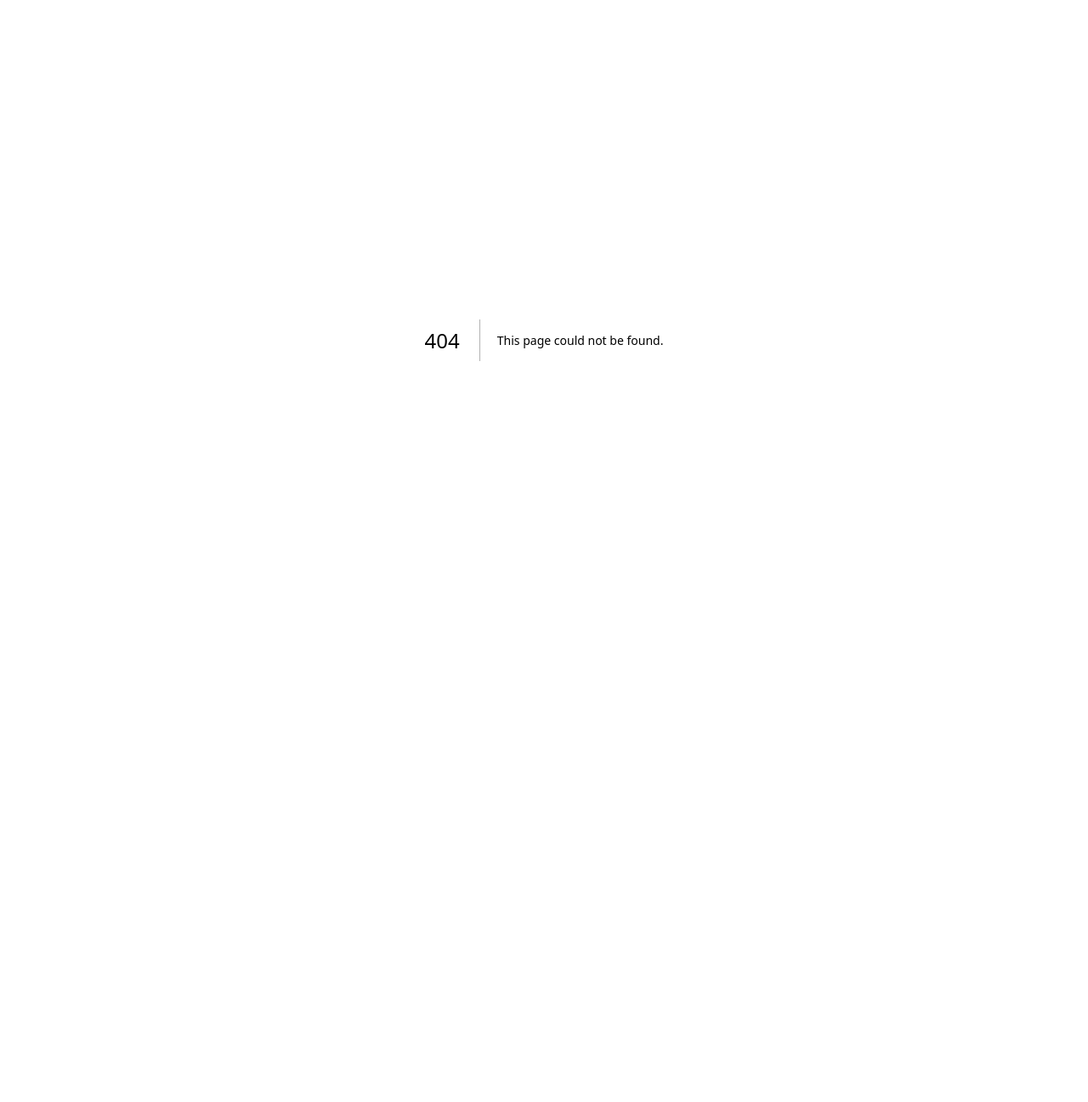
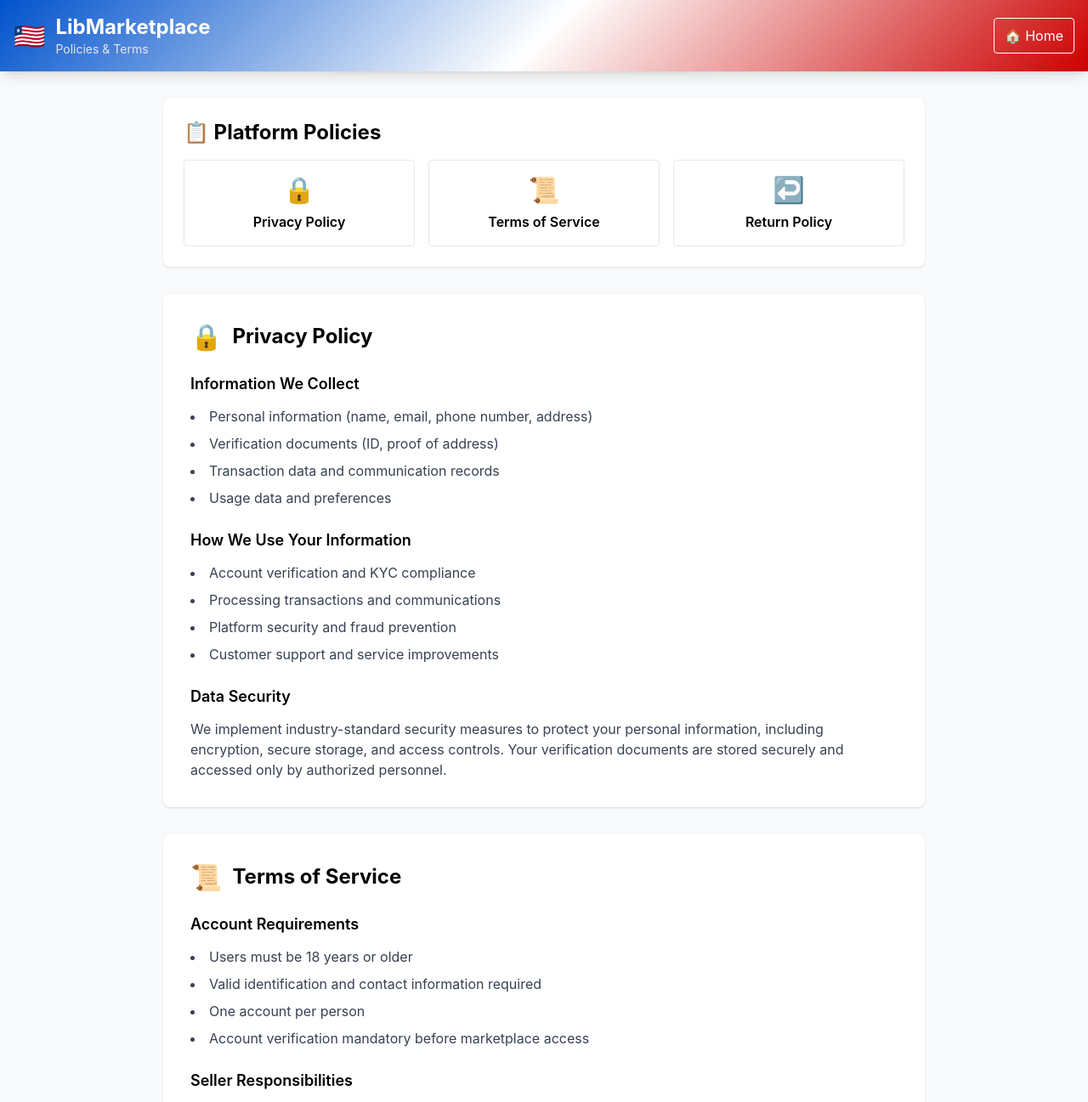
Before and after one commit to reviveshine/LibMarketplace, a Next.js app: page /policies in a window 1280 px wide. Before the commit this address had no page. Shown: the top 1297 px of the page at 85% size. Before the commit the page ends 800 px from the top, so only its background shows below. Built offline with nearby package versions, Linux system fonts and the light colour scheme.

Commit message:
Add comprehensive policies page and complete marketplace platform
Co-authored-by: reviveshine <219742065+reviveshine@users.noreply.github.com>

```diff
--- a/pages/index.tsx
+++ b/pages/index.tsx
@@ -253,6 +253,12 @@ export default function Home() {
             >
               📞 Contact
             </button>
+            <Link
+              href="/policies"
+              className={`px-4 py-2 rounded-lg font-medium transition-colors text-gray-600 hover:text-blue-600`}
+            >
+              📋 Policies
+            </Link>
           </div>
         </div>
       </nav>
--- /dev/null
+++ b/pages/policies.tsx
@@ -0,0 +1,205 @@
+import Head from 'next/head'
+import Link from 'next/link'
+
+export default function Policies() {
+  return (
+    <div className="min-h-screen bg-gray-50">
+      <Head>
+        <title>Policies - LibMarketplace</title>
+      </Head>
+
+      {/* Header */}
+      <header className="liberian-gradient shadow-lg">
+        <div className="container mx-auto px-4 py-4">
+          <div className="flex justify-between items-center">
+            <div className="flex items-center space-x-3">
+              <div className="text-3xl">🇱🇷</div>
+              <div>
+                <h1 className="text-2xl font-bold text-white">LibMarketplace</h1>
+                <p className="text-sm text-gray-200">Policies & Terms</p>
+              </div>
+            </div>
+            <Link href="/" className="text-white hover:text-gray-200 px-3 py-2 rounded border border-white">
+              🏠 Home
+            </Link>
+          </div>
+        </div>
+      </header>
+
+      {/* Main Content */}
+      <main className="container mx-auto px-4 py-8">
+        <div className="max-w-4xl mx-auto space-y-8">
+          {/* Navigation */}
+          <div className="bg-white rounded-lg shadow p-6">
+            <h2 className="text-2xl font-bold mb-4">📋 Platform Policies</h2>
+            <div className="grid grid-cols-1 md:grid-cols-3 gap-4">
+              <a href="#privacy" className="p-4 border rounded hover:bg-gray-50 text-center">
+                <div className="text-3xl mb-2">🔒</div>
+                <h3 className="font-semibold">Privacy Policy</h3>
+              </a>
+              <a href="#terms" className="p-4 border rounded hover:bg-gray-50 text-center">
+                <div className="text-3xl mb-2">📜</div>
+                <h3 className="font-semibold">Terms of Service</h3>
+              </a>
+              <a href="#returns" className="p-4 border rounded hover:bg-gray-50 text-center">
+                <div className="text-3xl mb-2">↩️</div>
+                <h3 className="font-semibold">Return Policy</h3>
+              </a>
+            </div>
+          </div>
+
+          {/* Privacy Policy */}
+          <div id="privacy" className="bg-white rounded-lg shadow p-8">
+            <h2 className="text-2xl font-bold mb-6 flex items-center">
+              <span className="text-3xl mr-3">🔒</span>
+              Privacy Policy
+            </h2>
+            <div className="space-y-6">
+              <div>
+                <h3 className="text-lg font-semibold mb-3">Information We Collect</h3>
+                <ul className="list-disc list-inside space-y-2 text-gray-700">
+                  <li>Personal information (name, email, phone number, address)</li>
+                  <li>Verification documents (ID, proof of address)</li>
+                  <li>Transaction data and communication records</li>
+                  <li>Usage data and preferences</li>
+                </ul>
+              </div>
+              <div>
+                <h3 className="text-lg font-semibold mb-3">How We Use Your Information</h3>
+                <ul className="list-disc list-inside space-y-2 text-gray-700">
+                  <li>Account verification and KYC compliance</li>
+                  <li>Processing transactions and communications</li>
+                  <li>Platform security and fraud prevention</li>
+                  <li>Customer support and service improvements</li>
+                </ul>
+              </div>
+              <div>
+                <h3 className="text-lg font-semibold mb-3">Data Security</h3>
+                <p className="text-gray-700">
+                  We implement industry-standard security measures to protect your personal information,
+                  including encryption, secure storage, and access controls. Your verification documents
+                  are stored securely and accessed only by authorized personnel.
+                </p>
+              </div>
+            </div>
+          </div>
+
+          {/* Terms of Service */}
+          <div id="terms" className="bg-white rounded-lg shadow p-8">
+            <h2 className="text-2xl font-bold mb-6 flex items-center">
+              <span className="text-3xl mr-3">📜</span>
+              Terms of Service
+            </h2>
+            <div className="space-y-6">
+              <div>
+                <h3 className="text-lg font-semibold mb-3">Account Requirements</h3>
+                <ul className="list-disc list-inside space-y-2 text-gray-700">
+                  <li>Users must be 18 years or older</li>
+                  <li>Valid identification and contact information required</li>
+                  <li>One account per person</li>
+                  <li>Account verification mandatory before marketplace access</li>
+                </ul>
+              </div>
+              <div>
+                <h3 className="text-lg font-semibold mb-3">Seller Responsibilities</h3>
+                <ul className="list-disc list-inside space-y-2 text-gray-700">
+                  <li>Provide accurate product descriptions and images</li>
+                  <li>Honor accepted offers and maintain stock accuracy</li>
+                  <li>Respond to buyer inquiries within 24 hours</li>
+                  <li>Ship products promptly and securely</li>
+                </ul>
+              </div>
+              <div>
+                <h3 className="text-lg font-semibold mb-3">Buyer Responsibilities</h3>
+                <ul className="list-disc list-inside space-y-2 text-gray-700">
+                  <li>Make offers in good faith</li>
+                  <li>Complete transactions for accepted offers</li>
+                  <li>Communicate respectfully with sellers</li>
+                  <li>Report any issues promptly</li>
+                </ul>
+              </div>
+              <div>
+                <h3 className="text-lg font-semibold mb-3">Prohibited Activities</h3>
+                <ul className="list-disc list-inside space-y-2 text-gray-700">
+                  <li>Fraudulent or deceptive practices</li>
+                  <li>Harassment or abusive behavior</li>
+                  <li>Circumventing the platform for direct deals</li>
+                  <li>Listing prohibited or illegal items</li>
+                </ul>
+              </div>
+            </div>
+          </div>
+
+          {/* Return Policy */}
+          <div id="returns" className="bg-white rounded-lg shadow p-8">
+            <h2 className="text-2xl font-bold mb-6 flex items-center">
+              <span className="text-3xl mr-3">↩️</span>
+              Return Policy
+            </h2>
+            <div className="space-y-6">
+              <div>
+                <h3 className="text-lg font-semibold mb-3">General Return Guidelines</h3>
+                <ul className="list-disc list-inside space-y-2 text-gray-700">
+                  <li>Returns accepted within 14 days of delivery</li>
+                  <li>Items must be in original condition</li>
+                  <li>Buyer responsible for return shipping costs</li>
+                  <li>Seller approval required for returns</li>
+                </ul>
+              </div>
+              <div>
+                <h3 className="text-lg font-semibold mb-3">Non-Returnable Items</h3>
+                <ul className="list-disc list-inside space-y-2 text-gray-700">
+                  <li>Perishable goods (food items, oils)</li>
+                  <li>Custom or personalized items</li>
+                  <li>Digital products or services</li>
+                  <li>Items marked as final sale</li>
+                </ul>
+              </div>
+              <div>
+                <h3 className="text-lg font-semibold mb-3">Refund Process</h3>
+                <p className="text-gray-700 mb-3">
+                  Refunds are processed through the original payment method within 5-10 business days
+                  after the seller confirms receipt of the returned item.
+                </p>
+                <div className="bg-blue-50 p-4 rounded-lg">
+                  <p className="text-blue-800 text-sm">
+                    <strong>Note:</strong> LibMarketplace facilitates communication between buyers and sellers
+                    but does not directly process payments. Please contact the seller directly for refund arrangements.
+                  </p>
+                </div>
+              </div>
+            </div>
+          </div>
+
+          {/* Contact Information */}
+          <div className="bg-white rounded-lg shadow p-8">
+            <h2 className="text-2xl font-bold mb-6 flex items-center">
+              <span className="text-3xl mr-3">📞</span>
+              Contact Us
+            </h2>
+            <p className="text-gray-700 mb-4">
+              If you have questions about these policies or need assistance, please contact us:
+            </p>
+            <div className="space-y-2 text-gray-700">
+              <p><strong>Email:</strong> support@mylibmarketplace.com</p>
+              <p><strong>Address:</strong> Monrovia, Liberia</p>
+              <p><strong>Business Hours:</strong> Monday - Friday, 9:00 AM - 5:00 PM GMT</p>
+            </div>
+          </div>
+
+          {/* Footer Brand Statement */}
+          <div className="text-center py-8">
+            <div className="flex justify-center items-center space-x-3 mb-4">
+              <div className="text-3xl">🇱🇷</div>
+              <div>
+                <h3 className="text-xl font-bold">LibMarketplace</h3>
+                <p className="text-gray-600">Where Liberia Buys, Sells, and Connects.</p>
+              </div>
+            </div>
+            <p className="text-gray-500 text-sm">Last updated: January 2024</p>
+          </div>
+        </div>
+      </main>
+    </div>
+  )
+}
```
Also changed, not shown: 11 other files (tests, documents, lock files or other folders).
